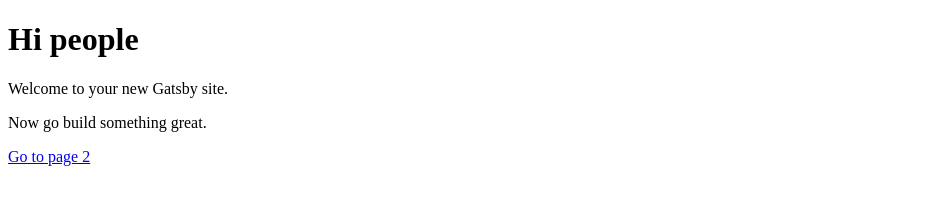
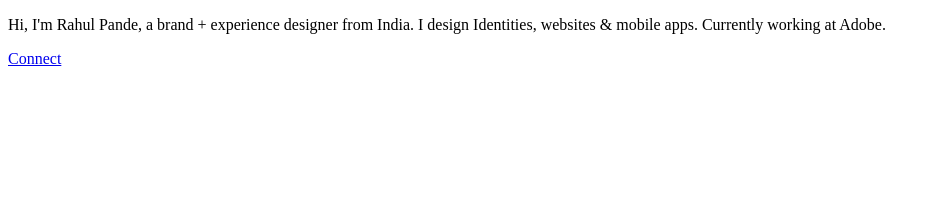
Before and after one commit to rahulxpande/rahulxpande.com, a Gatsby site: page / in a window 1280 px wide. Shown: the whole page, without its empty margins (0-937 px from the left). Built offline with nearby package versions, Linux system fonts and the light colour scheme; Gatsby itself is replaced by a stand-in of ours.

Commit message:
Added body copy and connect link

```diff
--- a/gatsby-config.js
+++ b/gatsby-config.js
@@ -1,6 +1,6 @@
 module.exports = {
   siteMetadata: {
-    title: 'Gatsby Default Starter',
+    title: 'Rahul Pande',
   },
   plugins: ['gatsby-plugin-react-helmet'],
 }
--- a/src/pages/index.js
+++ b/src/pages/index.js
@@ -3,11 +3,10 @@ import Link from 'gatsby-link'
 
 const IndexPage = () => (
   <div>
-    <h1>Hi people</h1>
-    <p>Welcome to your new Gatsby site.</p>
-    <p>Now go build something great.</p>
-    <Link to="/page-2/">Go to page 2</Link>
+    <p>Hi, I'm Rahul Pande, a brand + experience designer from India. I design Identities, websites & mobile apps. Currently working at Adobe.</p>
+    <Link to="/page-2/">Connect</Link>
   </div>
 )
 
+
 export default IndexPage
```
